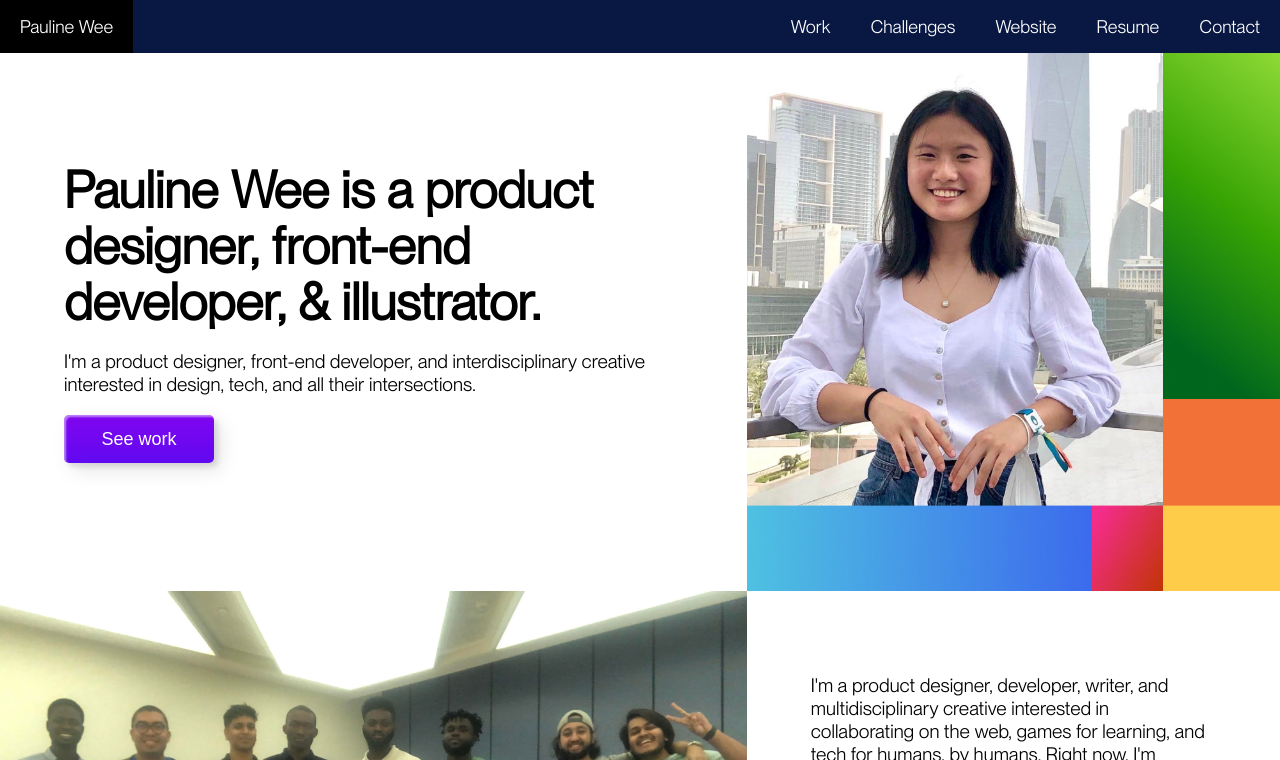
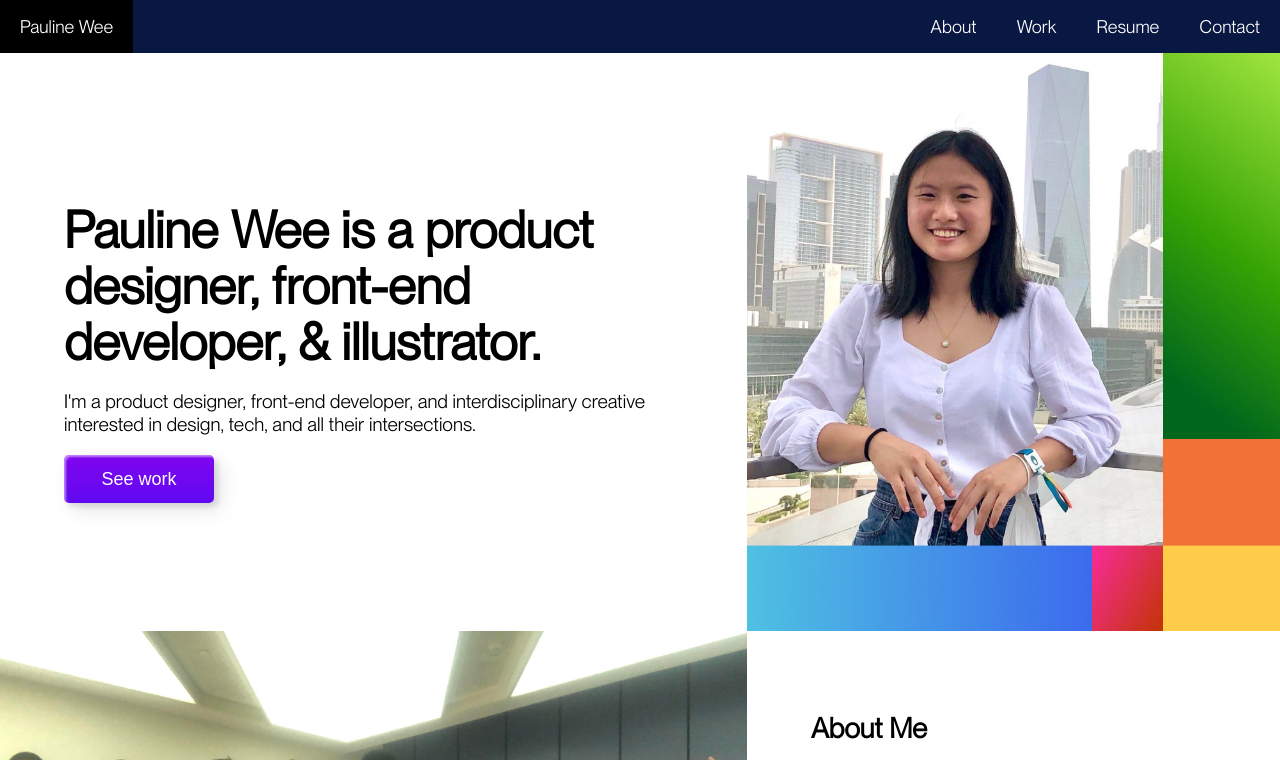
Before and after one commit to paulinewee/comm-lab-portfolio, a plain HTML site: page index.html in a window 1280 px wide. Shown: the top 760 px of the page. Drawn offline with Linux system fonts and the light colour scheme; a web font is replaced by a local one.

Commit message:
minor edits
about me, navbar spacing

```diff
--- a/index.html
+++ b/index.html
@@ -20,15 +20,14 @@
             <li id="nav-home"><a href="">Pauline Wee</a></li>
             <li><a href="#contact">Contact</a></li>
             <li><a href="https://drive.google.com/file/d/1emP5U_dkT9lrdNuxZ7zX1ceiwsIH2-Q2/view?usp=sharing">Resume</a></li>
-            <li><a href="https://paulinewee.com">Website</a></li>
-            <li><a href="#10min">Challenges</a></li>
             <li><a href="#projects">Work</a></li>
+            <li><a href="#about">About</a></li>
         </ul>
     </nav>
 
     <!-- HEADER SECTION -->
 
-    <div class="header-section wrapper1">
+    <div class="header-section wrapper1 nav-below">
         <div class="header-text">
             <div class="header-text-content">
                 <h1 id="header-title">Pauline Wee is a <span id="span1">product designer</span>, <span id="span2">front-end developer</span>, & <span id="span3">illustrator</span>.</h1>
@@ -43,15 +42,15 @@
 
     <!-- ABOUT SECTION -->
 
-    <div class="header-section wrapper1">
+    <div class="header-section wrapper1" id="about">
         <div class="header-image-container">
             <img src="img/group.jpg" alt="a picture of the class" class="header-image">
         </div>
         <div class="header-text">
             <div class="header-text-content">
-
+                <h1 id="header-title" style="font-size: 28px">About Me</h1>
                 <p id="header-subtitle">I'm a product designer, developer, writer, and multidisciplinary creative interested in collaborating on the web, games for learning, and tech for humans, by humans. Right now, I'm studying Computer Science at New York University Abu Dhabi. This is my portfolio for Comm Lab Spring 2023.
-                    <br><br> I'm also the founder and president of The Design Collective and User Experience Abu Dhabi. My past experience is in user experience design, graphic design, project management, community leadership, and front-end development. <br><br>Outside of work, I like reading things on the Internet, working on side projects, and playing word games with friends. If you're still reading, try clicking my profile picture above!</p>
+                    <br><br> I'm also the founder and president of The Design Collective and User Experience Abu Dhabi. My past experience is in user experience design, graphic design, project management, community leadership, and front-end development. <br><br>Outside of work, I like reading things on the Internet, working on side projects, and playing word games with friends. If you're still reading, try hovering on the text or clicking my profile picture above!</p>
             </div>
         </div>
     </div>
--- a/styles.css
+++ b/styles.css
@@ -98,6 +98,10 @@ li a.active {
     width: 100%;
 }
 
+.nav-below {
+    padding-top: 40px;
+}
+
 /* COLORED TEXT ON HOVER */
 
 #span1:hover {
@@ -131,7 +135,7 @@ li a.active {
     font-weight: 500;
     background: transparent;
     cursor: pointer;
-    transition: all 0.3s ease;
+    transition: all 0.7s ease;
     position: relative;
     display: inline-block;
      box-shadow:inset 2px 2px 2px 0px rgba(255,255,255,.5),
@@ -152,6 +156,7 @@ li a.active {
     width: 2px;
   }
   .btn-2:hover {
+    transition: .7s ease;
     box-shadow:  4px 4px 6px 0 rgba(255,255,255,.5),
                 -4px -4px 6px 0 rgba(116, 125, 136, .5),
       inset -4px -4px 6px 0 rgba(255,255,255,.2),
@@ -170,19 +175,13 @@ li a.active {
     width: 2px;
 }
 .btn-2b:hover {
-box-shadow:  4px 4px 6px 0 rgba(255,255,255,.5),
+    transition: .7s ease;
+    box-shadow:  4px 4px 6px 0 rgba(255,255,255,.5),
             -4px -4px 6px 0 rgba(116, 125, 136, .5),
     inset -4px -4px 6px 0 rgba(255,255,255,.2),
     inset 4px 4px 6px 0 rgba(0, 0, 0, .4);
 }
 
-
-@-webkit-keyframes shiny-btn1 {
-    0% { -webkit-transform: scale(0) rotate(45deg); opacity: 0; }
-    80% { -webkit-transform: scale(0) rotate(45deg); opacity: 0.5; }
-    81% { -webkit-transform: scale(4) rotate(45deg); opacity: 1; }
-    100% { -webkit-transform: scale(50) rotate(45deg); opacity: 0; }
-}
 
 
 /* GRID */
```
